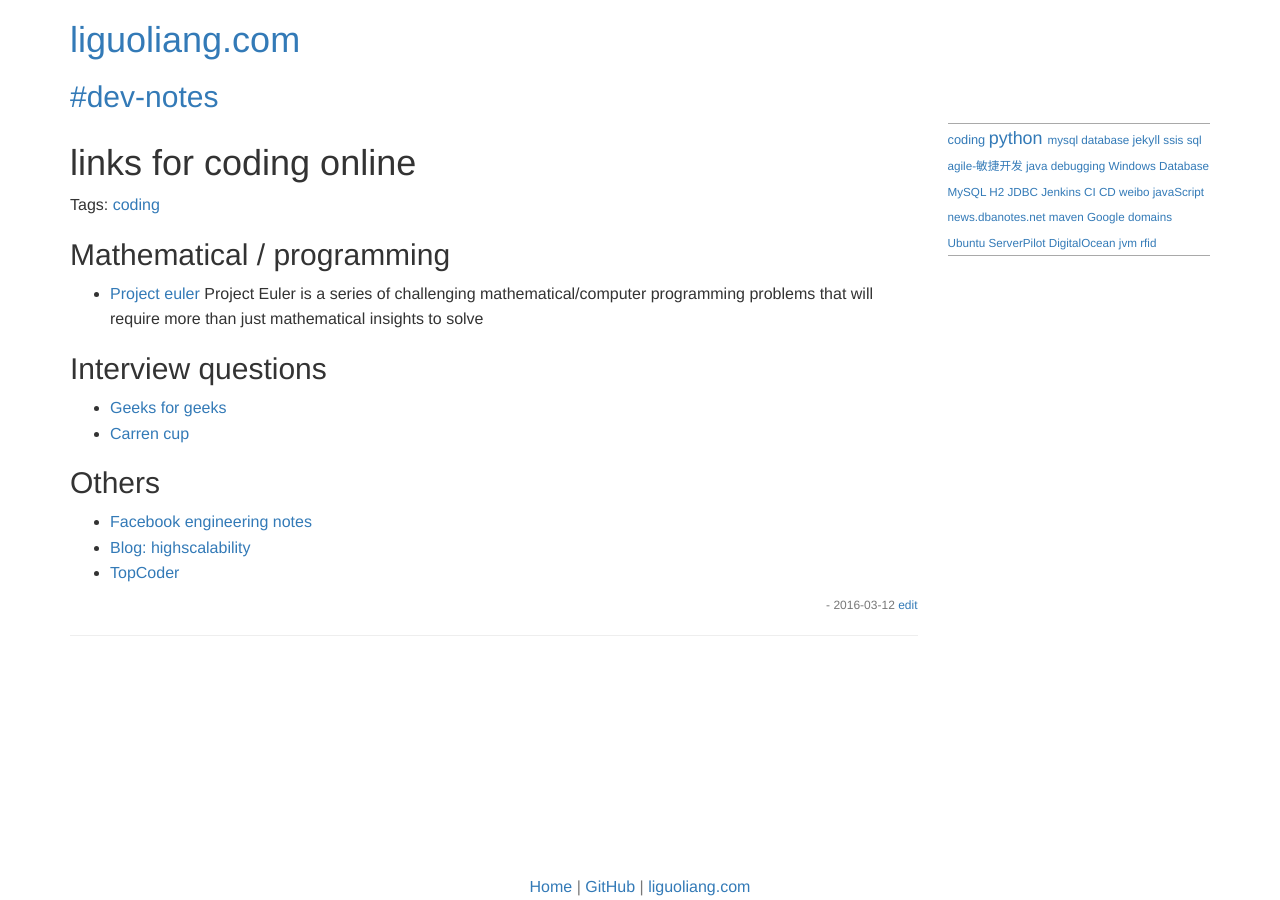
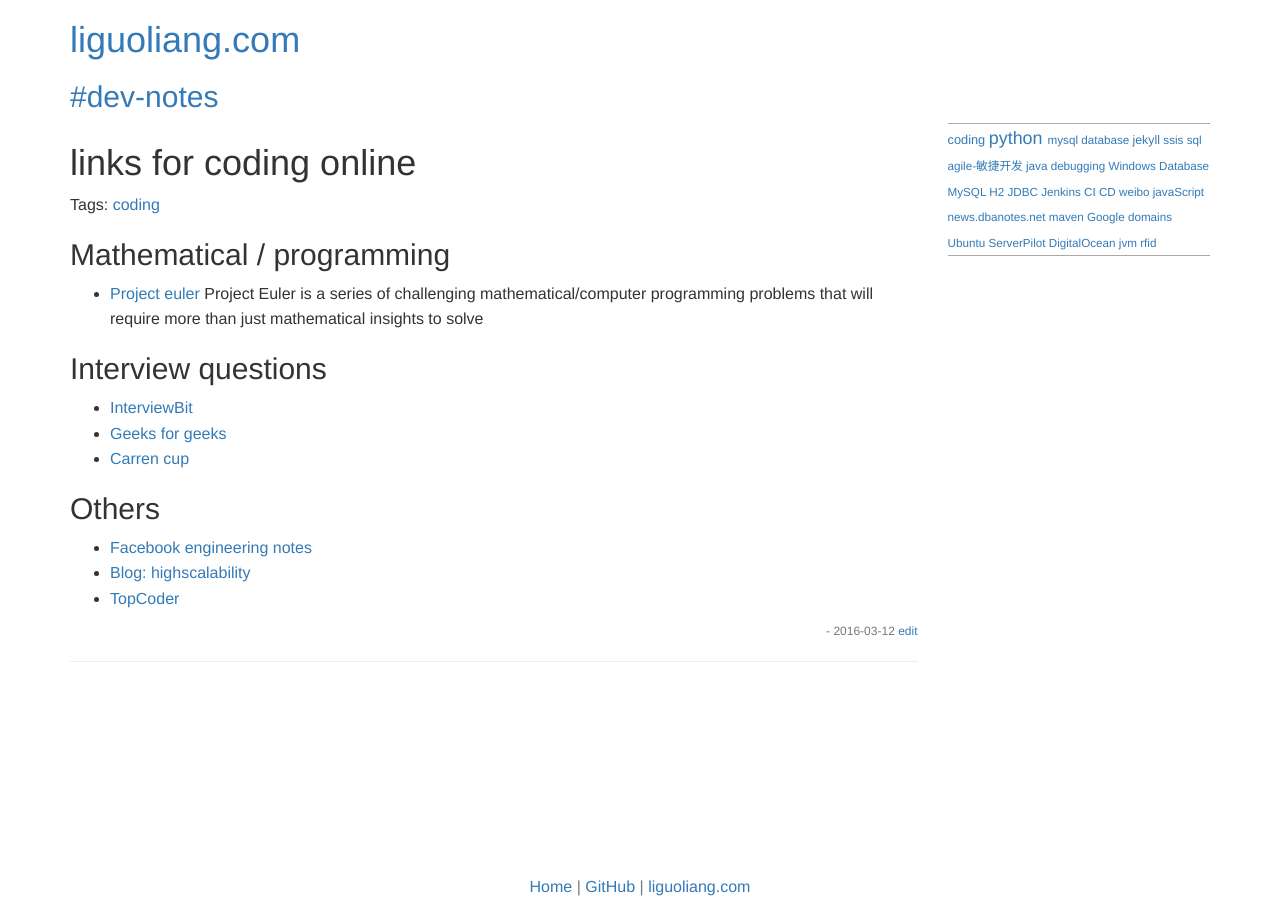
Before and after one commit to gary-liguoliang/notes, a Jekyll site: the page built from _posts/2016-03-12-links-for-coding.md, in a window 1280 px wide. Built offline with Jekyll 4.4.1, drawn with Linux system fonts in a browser that asks for light colours; comment, search, counter and statistics services are not loaded.

Commit message:
added one more resource

```diff
--- a/_posts/2016-03-12-links-for-coding.md
+++ b/_posts/2016-03-12-links-for-coding.md
@@ -11,6 +11,7 @@ tags:
 Project Euler is a series of challenging mathematical/computer programming problems that will require more than just mathematical insights to solve
 
 ## Interview questions
+- [InterviewBit](https://www.interviewbit.com)
 - [Geeks for geeks](http://www.geeksforgeeks.org/)
 - [Carren cup](https://www.careercup.com/page)
 
```
